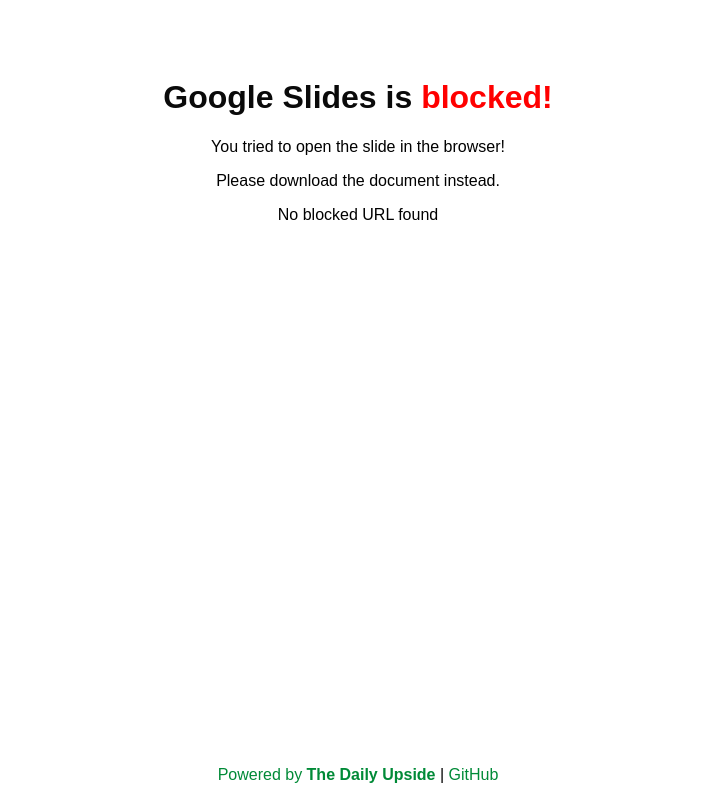
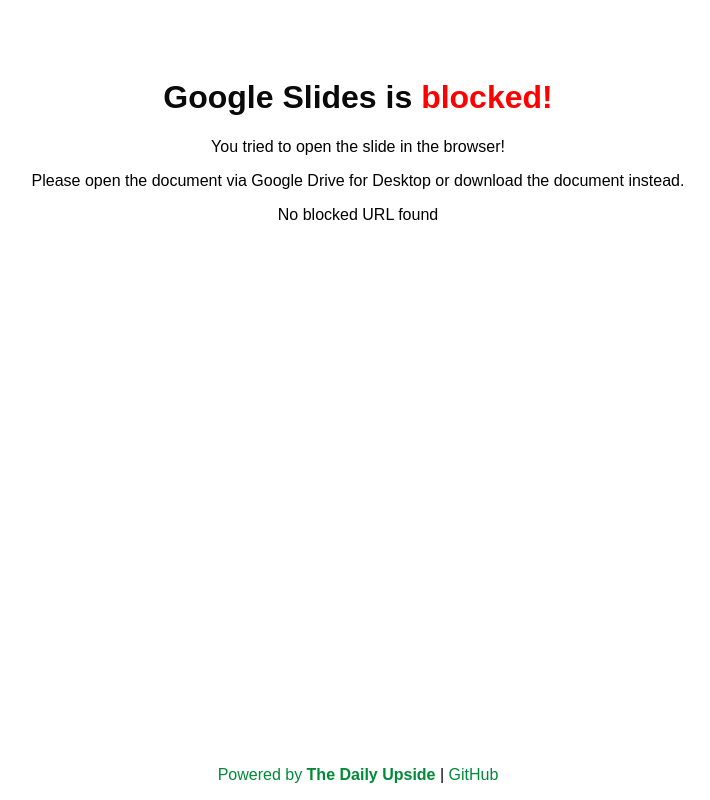
Before and after one commit to The-Daily-Upside/chrome-extension-google-drive-ppt-download, a browser extension: page blocked.html in a window 1280 px wide. Shown: the whole page, without its empty margins (282-992 px from the left). Drawn offline with Linux system fonts and the light colour scheme.

Commit message:
Update version and block message.

```diff
--- a/blocked.html
+++ b/blocked.html
@@ -50,7 +50,7 @@
 <body>
     <h1>Google Slides is <span>blocked!</span></h1>
     <p>You tried to open the slide in the browser!</p>
-    <p>Please download the document instead.</p>
+    <p>Please open the document via Google Drive for Desktop or download the document instead.</p>
     <p id="url">Creating Download Link ...</p>
 
     <div class="copyright"><a href="https://www.thedailyupside.com/">Powered by <strong>The Daily Upside</strong></a> | <a href="https://github.com/The-Daily-Upside/chrome-extension-google-drive-ppt-download">GitHub</a></div>
```
Also changed, not shown: manifest.json.
